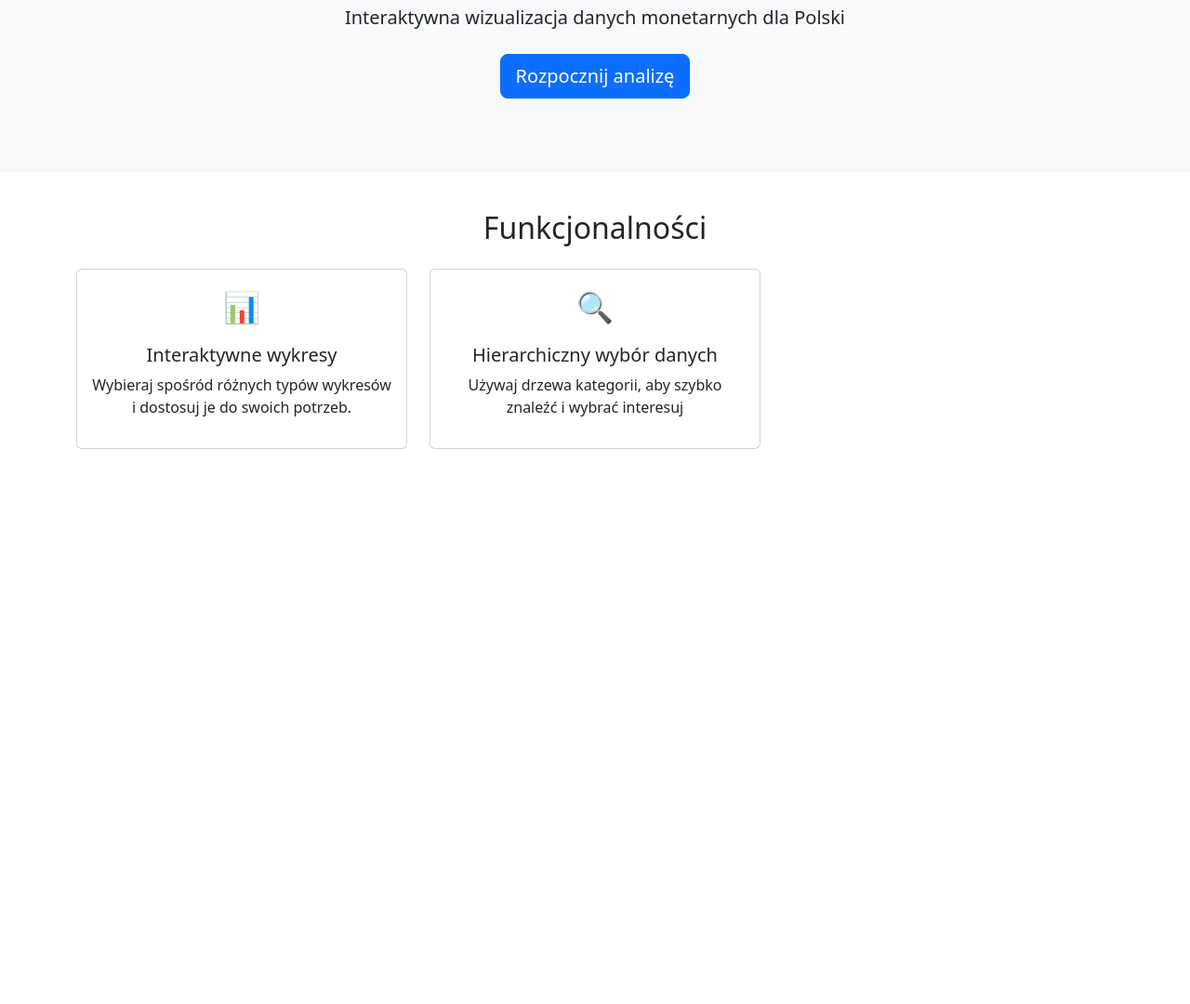
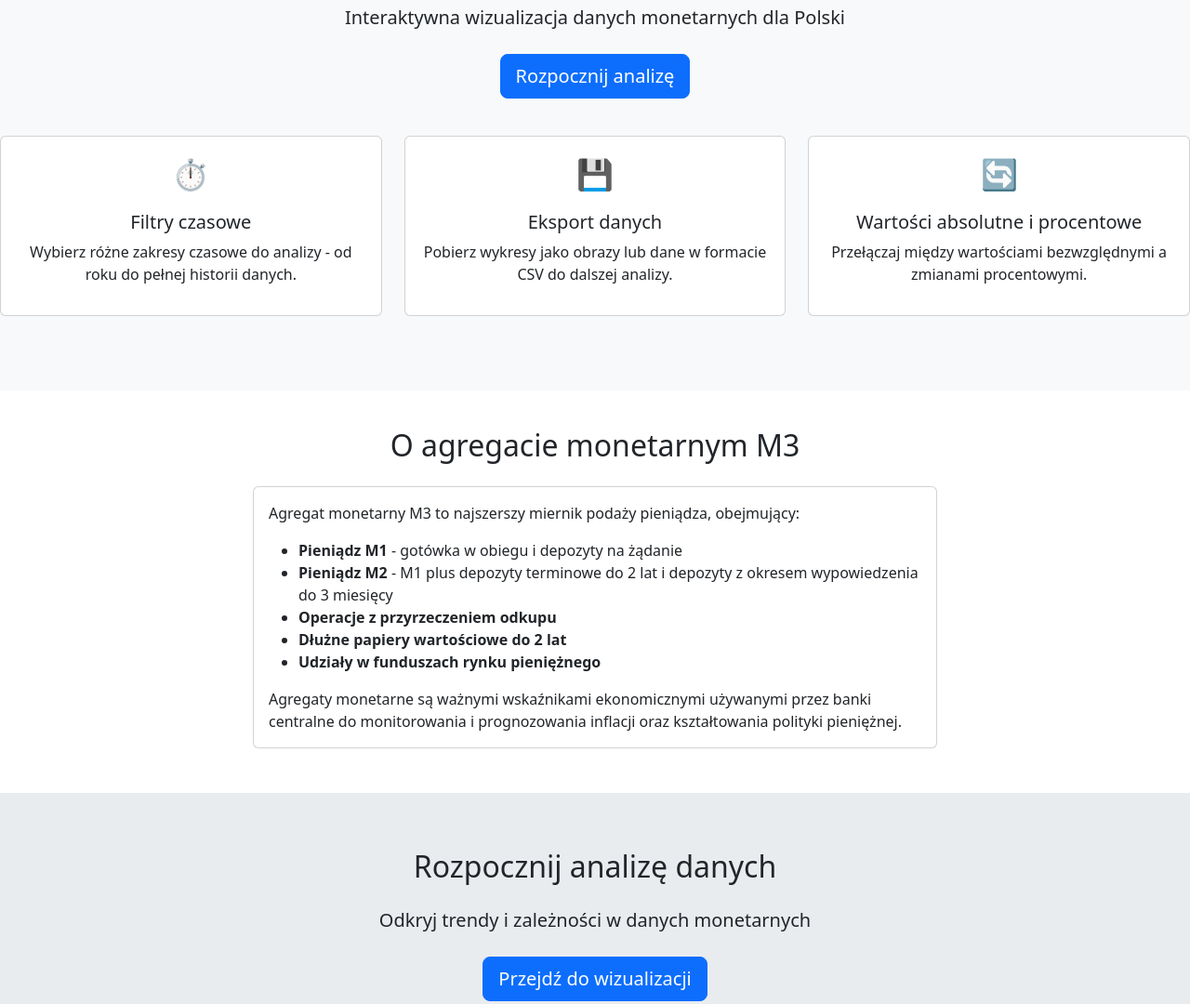
Before and after one commit to dankostecki/mini-fred, a plain HTML site: page index.html in a window 1280 px wide. Shown: the part 201-1281 px from the top of the page at 93% size. Before the commit the page ends 800 px from the top, so only its background shows below. Drawn offline with nearby package versions, Linux system fonts and the light colour scheme.

Commit message:
Update index.html

```diff
--- a/index.html
+++ b/index.html
@@ -54,6 +54,67 @@
                 <p class="lead mb-4">Interaktywna wizualizacja danych monetarnych dla Polski</p>
                 <a href="visualization.html" class="btn btn-primary btn-lg">Rozpocznij analizę</a>
             </div>
+
+            <div class="row g-4 mt-3">
+                <div class="col-md-4">
+                    <div class="card feature-card">
+                        <div class="card-body text-center">
+                            <div class="feature-icon">⏱️</div>
+                            <h3 class="h5">Filtry czasowe</h3>
+                            <p>Wybierz różne zakresy czasowe do analizy - od roku do pełnej historii danych.</p>
+                        </div>
+                    </div>
+                </div>
+                <div class="col-md-4">
+                    <div class="card feature-card">
+                        <div class="card-body text-center">
+                            <div class="feature-icon">💾</div>
+                            <h3 class="h5">Eksport danych</h3>
+                            <p>Pobierz wykresy jako obrazy lub dane w formacie CSV do dalszej analizy.</p>
+                        </div>
+                    </div>
+                </div>
+                <div class="col-md-4">
+                    <div class="card feature-card">
+                        <div class="card-body text-center">
+                            <div class="feature-icon">🔄</div>
+                            <h3 class="h5">Wartości absolutne i procentowe</h3>
+                            <p>Przełączaj między wartościami bezwzględnymi a zmianami procentowymi.</p>
+                        </div>
+                    </div>
+                </div>
+            </div>
+        </section>
+
+        <!-- Opis danych -->
+        <section class="container mb-5">
+            <h2 class="text-center mb-4">O agregacie monetarnym M3</h2>
+            <div class="row">
+                <div class="col-lg-8 mx-auto">
+                    <div class="card">
+                        <div class="card-body">
+                            <p>Agregat monetarny M3 to najszerszy miernik podaży pieniądza, obejmujący:</p>
+                            <ul>
+                                <li><strong>Pieniądz M1</strong> - gotówka w obiegu i depozyty na żądanie</li>
+                                <li><strong>Pieniądz M2</strong> - M1 plus depozyty terminowe do 2 lat i depozyty z okresem wypowiedzenia do 3 miesięcy</li>
+                                <li><strong>Operacje z przyrzeczeniem odkupu</strong></li>
+                                <li><strong>Dłużne papiery wartościowe do 2 lat</strong></li>
+                                <li><strong>Udziały w funduszach rynku pieniężnego</strong></li>
+                            </ul>
+                            <p class="mb-0">Agregaty monetarne są ważnymi wskaźnikami ekonomicznymi używanymi przez banki centralne do monitorowania i prognozowania inflacji oraz kształtowania polityki pieniężnej.</p>
+                        </div>
+                    </div>
+                </div>
+            </div>
+        </section>
+
+        <!-- Call to Action -->
+        <section class="cta-section">
+            <div class="container text-center">
+                <h2 class="mb-4">Rozpocznij analizę danych</h2>
+                <p class="lead mb-4">Odkryj trendy i zależności w danych monetarnych</p>
+                <a href="visualization.html" class="btn btn-primary btn-lg">Przejdź do wizualizacji</a>
+            </div>
         </section>
 
         <!-- Funkcjonalności -->
@@ -74,4 +135,4 @@
                         <div class="card-body text-center">
                             <div class="feature-icon">🔍</div>
                             <h3 class="h5">Hierarchiczny wybór danych</h3>
-                            <p>Używaj drzewa kategorii, aby szybko znaleźć i wybrać interesuj
+                            <p>Używaj drzewa kategorii, aby szybko znaleźć i wybrać interesujące Cię dane monetarne.</p>
```
